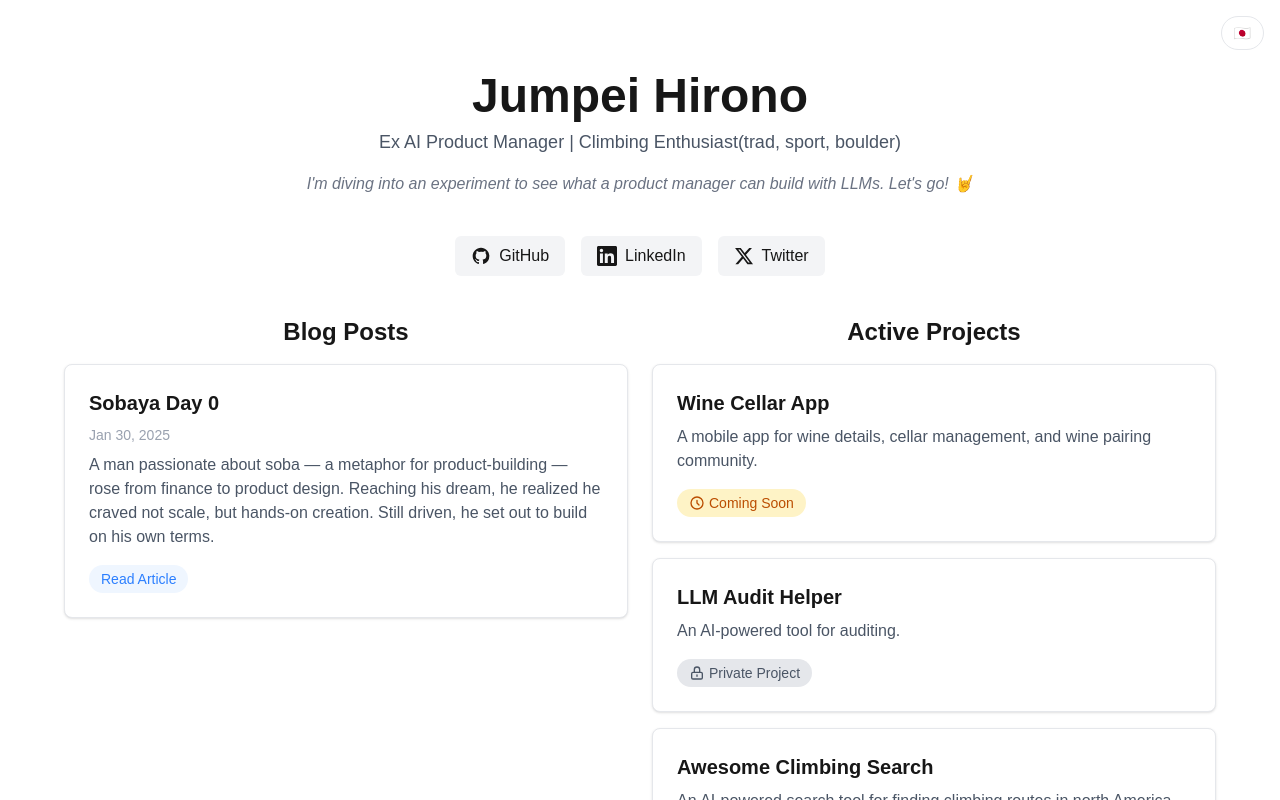
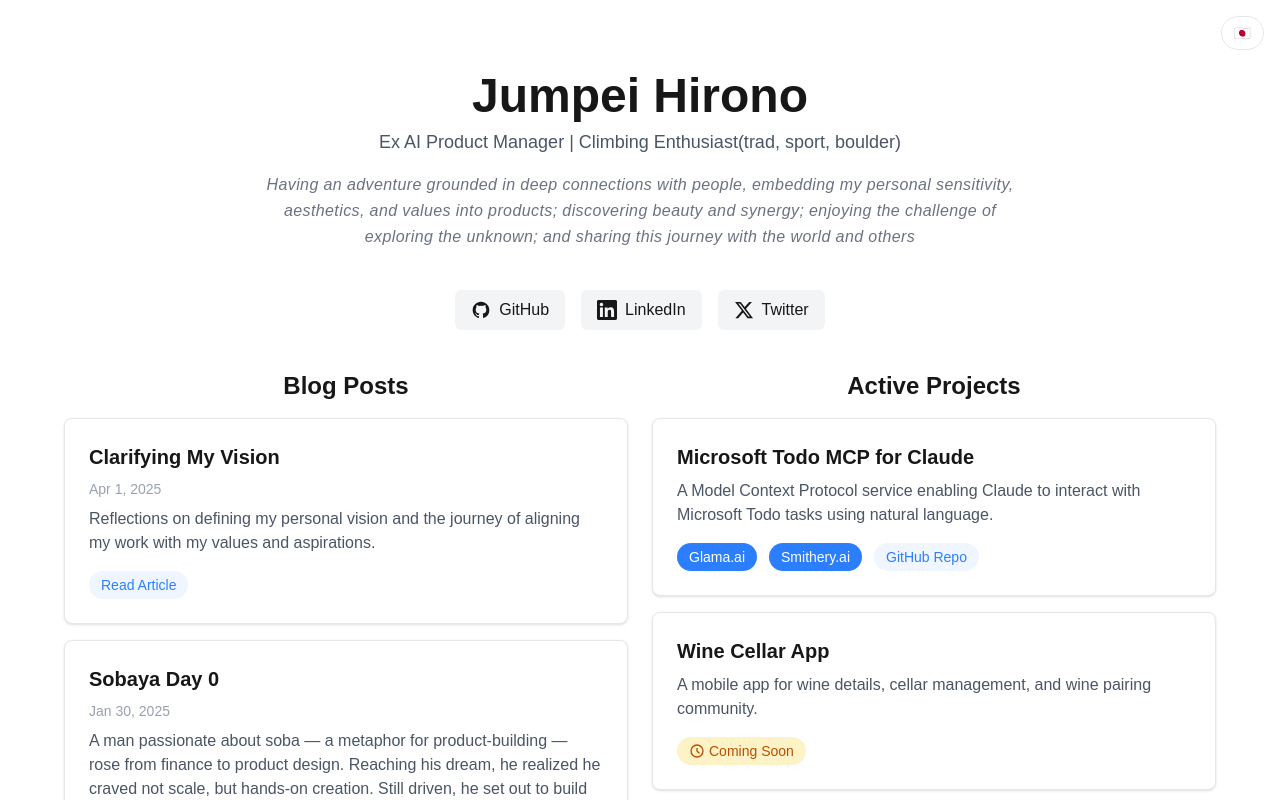
Before and after one commit to jhirono/portfolio, a Next.js app: page / in a window 1280 px wide. Shown: the top 800 px of the page. Built offline with nearby package versions, Linux system fonts and the light colour scheme.

Commit message:
Update homepage tagline for clarity and impact, and add new blog post entries with descriptions and publication dates in both English and Japanese. Adjust project statuses for improved accuracy.

```diff
--- a/src/app/page.tsx
+++ b/src/app/page.tsx
@@ -25,7 +25,7 @@
         <header className="text-center">
           <h1 className="text-4xl sm:text-5xl font-bold mb-2">{t.header.name}</h1>
           <p className="text-lg text-gray-600 dark:text-gray-300">{t.header.subtitle}</p>
-          <p className="mt-4 text-md italic text-gray-500 dark:text-gray-400">{t.header.tagline}</p>
+          <p className="mt-4 text-md italic text-gray-500 dark:text-gray-400 max-w-3xl mx-auto leading-relaxed tracking-wide">{t.header.tagline}</p>
         </header>
 
         {/* Social Links */}
--- a/src/translations/content.ts
+++ b/src/translations/content.ts
@@ -68,7 +68,7 @@
     header: {
       name: 'Jumpei Hirono',
       subtitle: 'Ex AI Product Manager | Climbing Enthusiast(trad, sport, boulder)',
-      tagline: "I'm diving into an experiment to see what a product manager can build with LLMs. Let's go! 🤘"
+      tagline: "Having an adventure grounded in deep connections with people, embedding my personal sensitivity, aesthetics, and values into products; discovering beauty and synergy; enjoying the challenge of exploring the unknown; and sharing this journey with the world and others"
     },
     socialLinks: {
       github: 'GitHub',
@@ -77,6 +77,12 @@
     },
     blogPosts: {
       title: 'Blog Posts',
+      post2: {
+        title: 'Clarifying My Vision',
+        description: 'Reflections on defining my personal vision and the journey of aligning my work with my values and aspirations.',
+        date: 'Apr 1, 2025',
+        url: 'https://medium.com/@jhirono/clarifying-my-vision-b1ba953142ae'
+      },
       post1: {
         title: 'Sobaya Day 0',
         description: 'A man passionate about soba — a metaphor for product-building — rose from finance to product design. Reaching his dream, he realized he craved not scale, but hands-on creation. Still driven, he set out to build on his own terms.',
@@ -91,7 +97,7 @@
       todoMCP: {
         name: 'Microsoft Todo MCP for Claude',
         description: 'A Model Context Protocol service enabling Claude to interact with Microsoft Todo tasks using natural language.',
-        status: 'maintenance',
+        status: 'active',
         repo: 'GitHub Repo',
         repoUrl: 'https://github.com/jhirono/todoMCP',
         demo: 'Glama.ai',
@@ -109,7 +115,7 @@
       llmAuditHelper: {
         name: 'LLM Audit Helper',
         description: 'An AI-powered tool for auditing.',
-        status: 'active',
+        status: 'maintenance',
         isPrivate: true,
         privateLabel: 'Private Project'
       },
@@ -152,7 +158,7 @@
     header: {
       name: 'Jumpei Hirono',
       subtitle: 'Ex AI Product Manager | Climbing Enthusiast(trad, sport, boulder)',
-      tagline: "Product Manager と LLM で何が作れるのか挑戦中です 🤘"
+      tagline: "人との深いつながりを軸に、自分の感性や美意識、価値観をプロダクトに込め、美しさや相乗効果を発見し、未知なる挑戦を楽しみながら世界や人々と分かち合う冒険中"
     },
     socialLinks: {
       github: 'GitHub',
@@ -161,6 +167,12 @@
     },
     blogPosts: {
       title: 'ブログ投稿',
+      post3: {
+        title: '私のビジョンを明確にする',
+        description: '個人的なビジョンを定義し、自分の価値観や願望に仕事を合わせていく旅についての考察。',
+        date: '2025年4月1日',
+        url: 'https://note.com/jhirono/n/n2023a92a8d86'
+      },
       post1: {
         title: '第0話：シリーズイントロダクション – ビジネス現場からプロダクト創造への挑戦',
         description: 'エンタープライズ領域のプロダクトマネージャ（PdM）の経験と、世の中を変える製品を作りたいという想いについて。8回シリーズ',
@@ -181,7 +193,7 @@
       todoMCP: {
         name: 'Microsoft Todo MCP for Claude',
         description: '自然言語を使用してMicrosoft Todoタスクを操作できるようにするClaude用のモデルコンテキストプロトコル（MCP）サービス。',
-        status: 'maintenance',
+        status: 'active',
         repo: 'GitHub リポジトリ',
         repoUrl: 'https://github.com/jhirono/todoMCP',
         demo: 'Glama.ai',
@@ -200,7 +212,7 @@
       llmAuditHelper: {
         name: 'LLM Audit Helper',
         description: 'AIを活用した監査ツール',
-        status: 'active',
+        status: 'maintenance',
         isPrivate: true,
         privateLabel: 'プライベートプロジェクト'
       },
```
